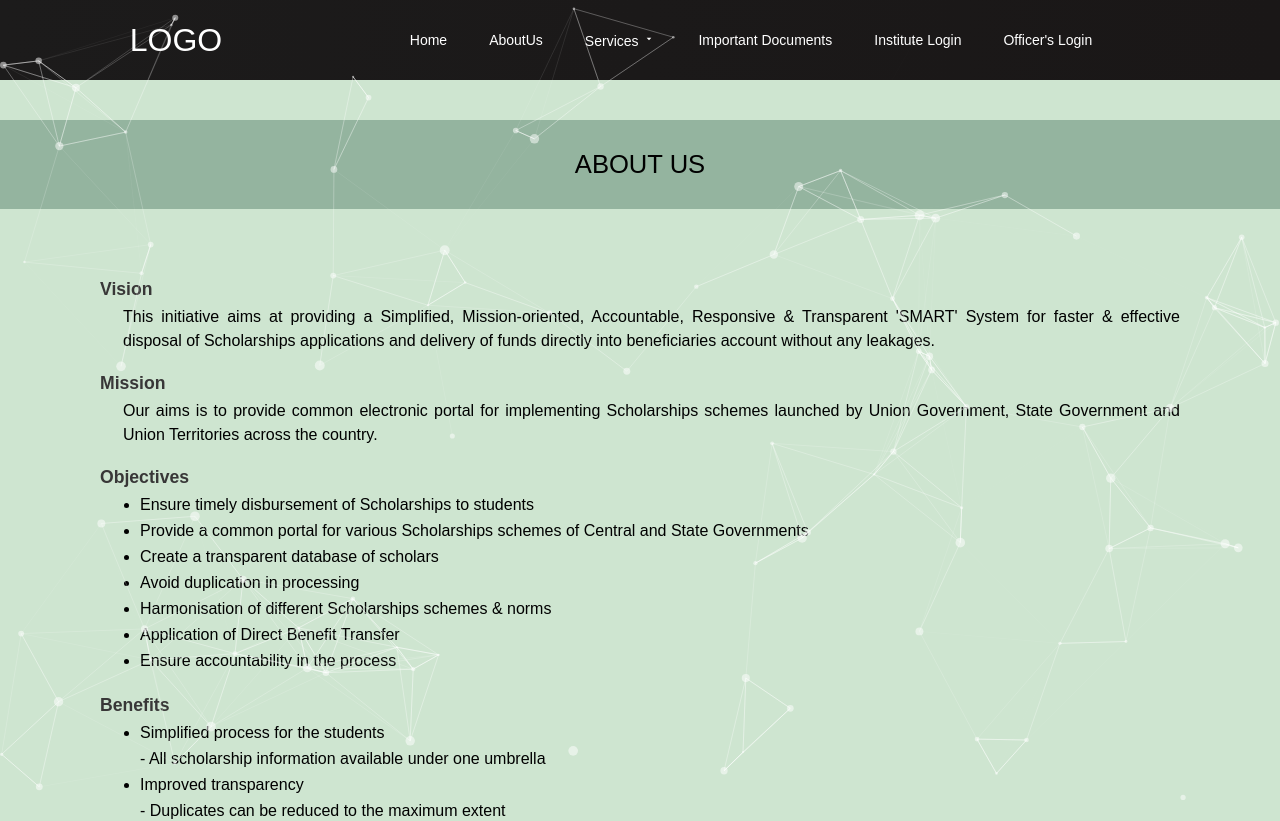
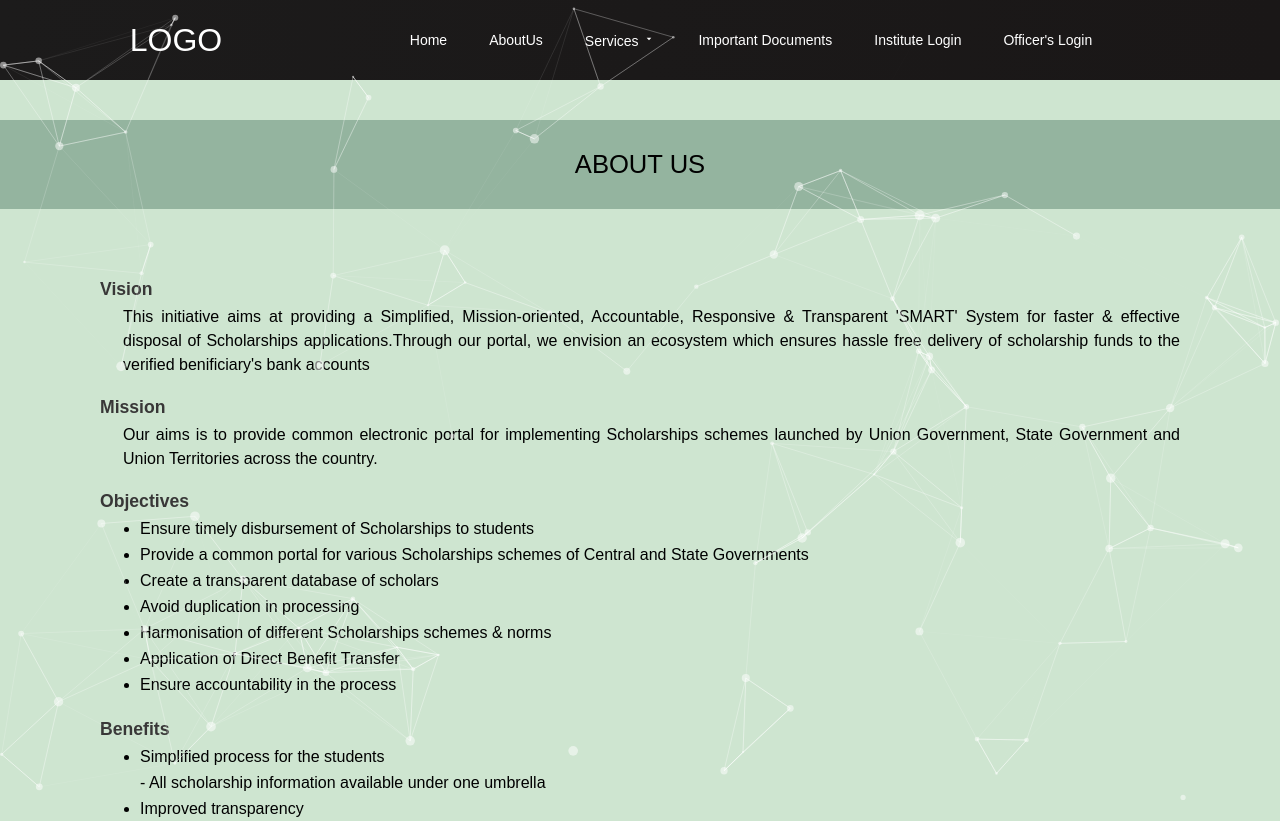
Before and after one commit to Ausaf1/sih_prototype, a React (Create React App) app in the folder client/: page /AboutUs in a window 1280 px wide. Shown: the top 821 px of the page. Built offline with nearby package versions, Linux system fonts and the light colour scheme.

Commit message:
Add content to about page

```diff
--- a/client/src/pages/AboutUs/About.js
+++ b/client/src/pages/AboutUs/About.js
@@ -101,14 +101,15 @@ const About = () => {
         <p className="content">
           This initiative aims at providing a Simplified, Mission-oriented,
           Accountable, Responsive & Transparent 'SMART' System for faster &
-        effective disposal of Scholarships applications and delivery of funds
-        directly into beneficiaries account without any leakages.
+          effective disposal of Scholarships applications.Through
+          our portal, we envision an ecosystem which ensures hassle free delivery
+          of scholarship funds to the verified benificiary's bank accounts
         </p>
         <h4 className="head4">Mission</h4>
         <p className="content">
           Our aims is to provide common electronic portal for implementing
-        Scholarships schemes launched by Union Government, State Government and
-        Union Territories across the country.
+          Scholarships schemes launched by Union Government, State Government
+          and Union Territories across the country.
         </p>
         <h4 className="head4">Objectives</h4>
         <ul>
@@ -132,7 +133,6 @@ const About = () => {
           <li className="list">Simplified process for the students</li>
           <ul className="subpoint">
             <li className="list">
-
               - All scholarship information available under one umbrella
             </li>
           </ul>
--- a/client/src/pages/Services/service2/components/ComplaintItems.js
+++ b/client/src/pages/Services/service2/components/ComplaintItems.js
@@ -2,11 +2,6 @@ import React, { useState } from "react";
 import Complaint, { FormItems } from "./ItemList";
 
 function ComplaintItems(){
-
-
-
-
-
     function CreateComplaintItem(complaint) {
         return (
           <div className="form-items">
```
Lines whose indentation alone changed are shown as unchanged.
